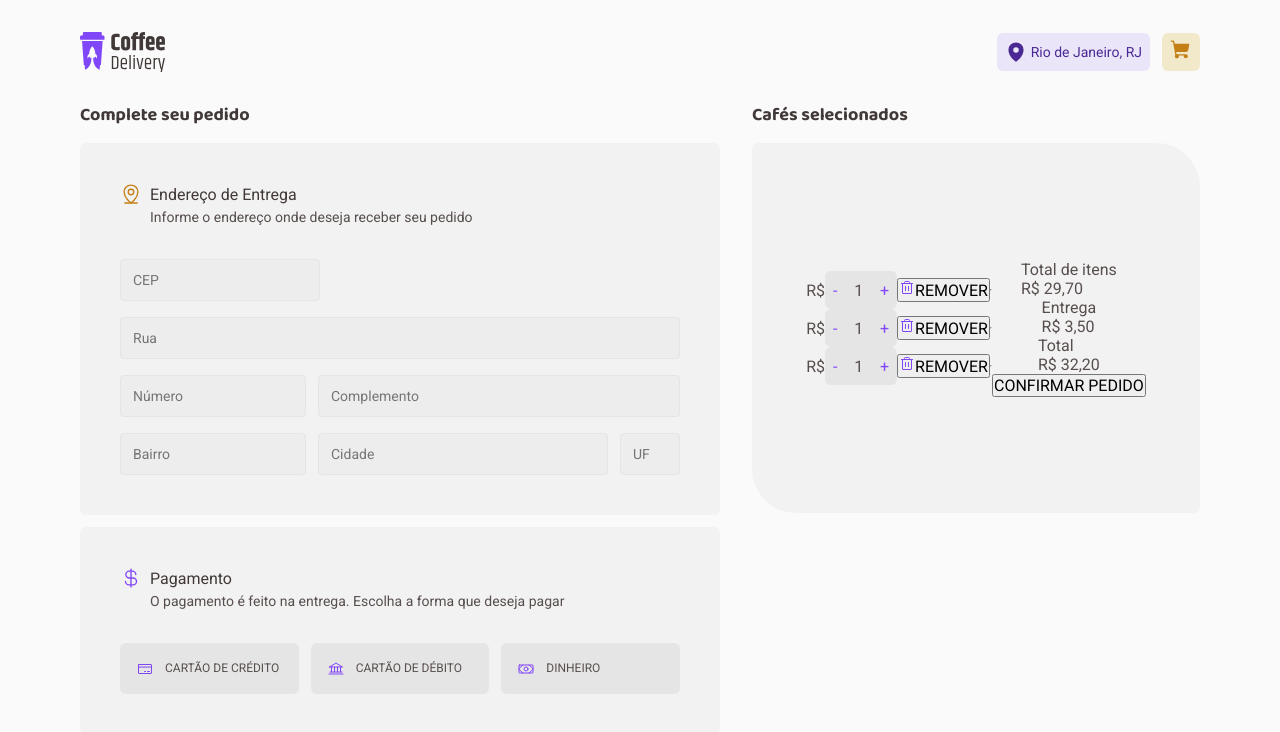
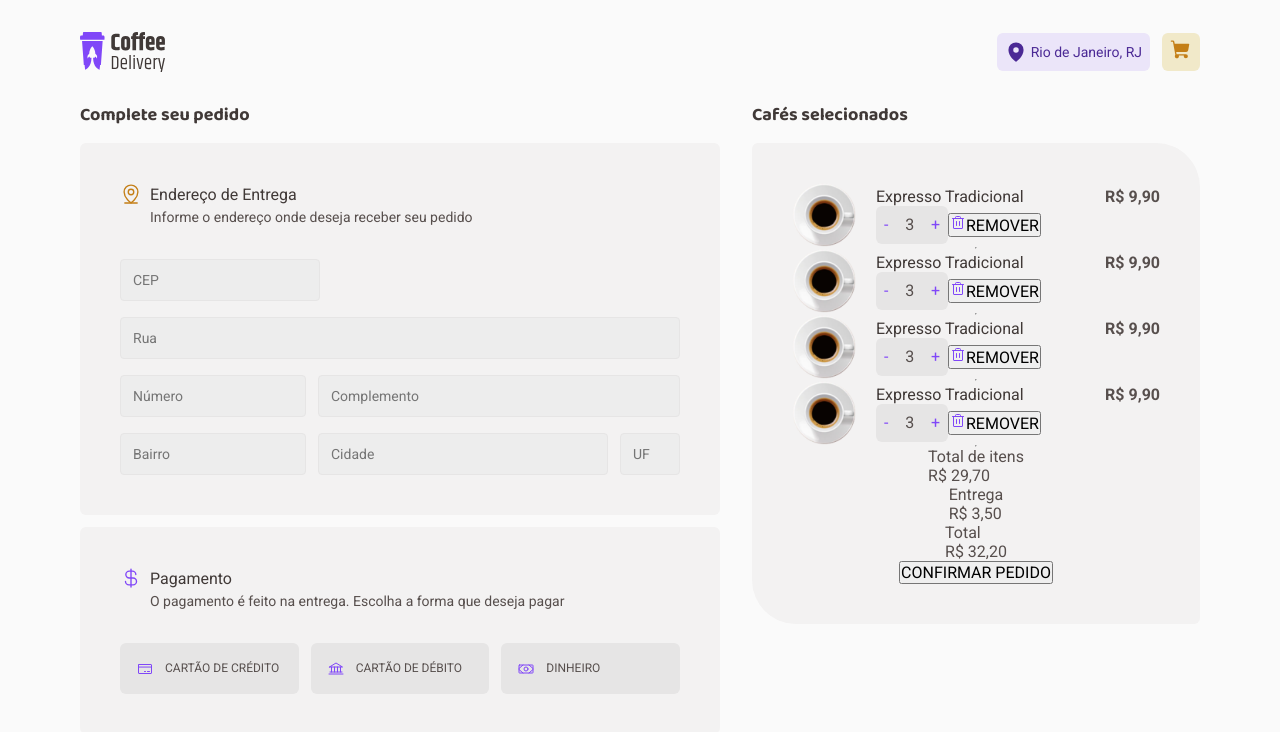
Before and after one commit to bernardo-caetano/coffee-delivery, a React (Vite) app: page /checkout in a window 1280 px wide. Shown: the top 732 px of the page. Built offline with nearby package versions, Linux system fonts and the light colour scheme.

Commit message:
doing layout of slected coffee container

```diff
--- /dev/null
+++ b/src/assets/content/orderCoffeeList.ts
@@ -0,0 +1,45 @@
+import {v4 as uuidv4 } from 'uuid'
+
+import arabe from '../images/coffee/arabe.svg'
+import cafeComLeite from '../images/coffee/cafe-com-leite.svg'
+import capuccino from '../images/coffee/capuccino.svg'
+import chocolateQuente from '../images/coffee/chocolate-quente.svg'
+import cubano from '../images/coffee/cubano.svg'
+import expressoAmericano from '../images/coffee/expresso-americano.svg'
+import expressoCremoso from '../images/coffee/expresso-cremoso.svg'
+import expressoGelado from '../images/coffee/expresso-gelado.svg'
+import havaiano from '../images/coffee/havaiano.svg'
+import irlandes from '../images/coffee/irlandes.svg'
+import latte from '../images/coffee/latte.svg'
+import macchiato from '../images/coffee/macchiato.svg'
+import mocaccino from '../images/coffee/mocaccino.svg'
+import tradicional from '../images/coffee/tradicional.svg'
+
+export const orderCoffeeList = [
+  {
+    id: uuidv4(),
+    name: 'Expresso Tradicional',
+    price: '9,90',
+    image: tradicional,
+    amount: 3,
+  },
+  {
+    id: uuidv4(),
+    name: 'Expresso Tradicional',
+    price: '9,90',
+    image: tradicional,
+    amount: 3,
+  },{
+    id: uuidv4(),
+    name: 'Expresso Tradicional',
+    price: '9,90',
+    image: tradicional,
+    amount: 3,
+  },{
+    id: uuidv4(),
+    name: 'Expresso Tradicional',
+    price: '9,90',
+    image: tradicional,
+    amount: 3,
+  }
+]
--- a/src/components/CounterButton/index.tsx
+++ b/src/components/CounterButton/index.tsx
@@ -1,11 +1,13 @@
 import { CounterContainer } from "./styles";
 
-
-export function CounterButton(){
+interface CounterButtonProps {
+  amount: number;
+}
+export function CounterButton({amount = 1}:CounterButtonProps){
     return(
         <CounterContainer>
             <button type='button' /* onClick={() => setCounter(prevState => Math.max(prevState - 1,1))}*/>-</button>
-              1
+              {amount}
             <button type='button'/* onClick={() => setCounter(prevState => prevState + 1)}*/>+</button>
           </CounterContainer>
     )
--- a/src/pages/Checkout/components/CoffeeItem/index.tsx
+++ b/src/pages/Checkout/components/CoffeeItem/index.tsx
@@ -1,6 +1,7 @@
 import { Trash } from "phosphor-react"
 import { CounterButton } from "../../../../components/CounterButton"
-import {   CoffeeItemContainer } from "./styles"
+import {   ActionsContainer, CoffeeItemContainer, CoffeeItemContent, DetailsContainer, Title } from "./styles"
+
 
 interface CoffeeItemProps {
     image: string,
@@ -13,14 +14,25 @@ export function CoffeeItem({image,name, price, amount}:CoffeeItemProps){
     return(
 
           <CoffeeItemContainer>
+            <CoffeeItemContent>
                 <img src={image} alt={name} />
+                <DetailsContainer>
+                    <Title>
                         <p>{name}</p>
                         <p>R$ {price}</p>
-            <CounterButton/>
+                    </Title>
+                    <ActionsContainer>
+                        <CounterButton amount={amount}/>
                         <button type="button">
                             <Trash size={16} color="#8047F8"/>
                             REMOVER
                         </button>
+                    </ActionsContainer>
+                </DetailsContainer>
+
+            </CoffeeItemContent>
+
+
             <hr/>
           </CoffeeItemContainer>
 
--- a/src/pages/Checkout/components/CoffeeItem/styles.ts
+++ b/src/pages/Checkout/components/CoffeeItem/styles.ts
@@ -1,10 +1,52 @@
 import styled from 'styled-components'
 
-
-
-export const CoffeeItemContainer = styled.div`
+const BaseContainer = styled.div`
     display: flex;
     align-items: center;
     justify-content: center;
+`
 
+export const CoffeeItemContainer = styled(BaseContainer)`
+    flex-direction: column;
+    width: 100%;
+
+    img {
+        width: 4rem;
+        height: 4rem;
+    }
 `
+
+export const CoffeeItemContent = styled(BaseContainer)`
+   width: 100%;
+   gap: 1.25rem;
+`
+
+export const Title = styled(BaseContainer)`
+    justify-content: space-between;
+    width: 100%;
+
+    p {
+        color: ${props => props.theme['base-subtitle']};
+        flex: none;
+        order: 0;
+        flex-grow: 0;
+    }
+
+    p:last-child {
+        font-weight: 700;
+        color: ${props => props.theme['base-text']};
+        flex: none;
+        order: 1;
+        flex-grow: 0;
+    }
+`
+
+export const ActionsContainer = styled(BaseContainer)`
+    width: 100%;
+    justify-content: flex-start;
+`
+
+export const DetailsContainer = styled(BaseContainer)`
+    flex-direction: column;
+    width: 100%;
+`
--- a/src/pages/Checkout/index.tsx
+++ b/src/pages/Checkout/index.tsx
@@ -2,6 +2,7 @@ import { Bank, CreditCard, Money } from 'phosphor-react'
 import { CoffeeItem } from './components/CoffeeItem'
 import { FormTitle } from './components/FormTitle'
 import { AskContainer, CheckoutContainer, CoffeeListContent, CoffeeSelectedContainer, CoffeeSelectedContent, FormContainer, FormContent, Input, InputContainer, PaymentButton, PaymentContainer, PaymmentContent, Title, TotalPriceContent } from './styles'
+import { orderCoffeeList } from "../../assets/content/orderCoffeeList"
 
 export function Checkout() {
   return (
@@ -48,9 +49,14 @@ export function Checkout() {
         <Title><h2>Cafés selecionados</h2></Title>
         <CoffeeSelectedContent>
           <CoffeeListContent>
-            <CoffeeItem/>
-            <CoffeeItem/>
-            <CoffeeItem/>
+            {orderCoffeeList.map((order:any) => {
+              return(
+                <CoffeeItem key={order.id} name={order.name} amount={order.amount} image={order.image} price={order.price}/>
+              )
+            })}
+
+
+
           </CoffeeListContent>
           <TotalPriceContent>
             <span><p>Total de itens</p> <p>R$ 29,70</p></span>
--- a/src/pages/Checkout/styles.ts
+++ b/src/pages/Checkout/styles.ts
@@ -82,9 +82,10 @@ export const CoffeeSelectedContainer = styled(BaseContainer)`
 export const CoffeeSelectedContent = styled(BaseContainer)`
   padding: 2.5rem;
   width: 28rem;
-  height: 23.125rem;
+  min-height: 23.125rem;
   background: ${props => props.theme['base-card']};
   border-radius: 6px 44px;
+  flex-direction: column;
 `
 export const FormContent = styled.div`
   display: flex;
@@ -149,7 +150,9 @@ export const PaymentButton = styled.button`
 
 export const CoffeeListContent = styled(BaseContainer)`
   flex-direction: column;
+  width: 100%;
 `
 export const TotalPriceContent = styled(BaseContainer)`
   flex-direction: column;
+  width: 100%;
 `
--- a/src/pages/Home/components/CoffeeCard/index.tsx
+++ b/src/pages/Home/components/CoffeeCard/index.tsx
@@ -2,7 +2,7 @@
 import { useState } from 'react'
 import { CartButton } from '../../../../components/CartButton'
 import { CounterButton } from '../../../../components/CounterButton'
-import {  BuyContainer, CoffeeCardContainer, CoffeeCardContent, CounterContainer, InfoContainer, Tag, TagContainer } from './styles'
+import {  BuyContainer, CoffeeCardContainer, CoffeeCardContent, InfoContainer, Tag, TagContainer } from './styles'
 
 interface CoffeeCardProps {
   name: string
@@ -39,7 +39,7 @@ export function CoffeeCard({
         <BuyContainer>
           <span><p>R$</p><p>{price}</p></span>
 
-          <CounterButton counter={counter} setCounter={setCounter}/>
+          <CounterButton />
           <CartButton background='purpleDark' color='#FFFFFF'/>
         </BuyContainer>
 
```
Lines whose indentation alone changed are shown as unchanged.
